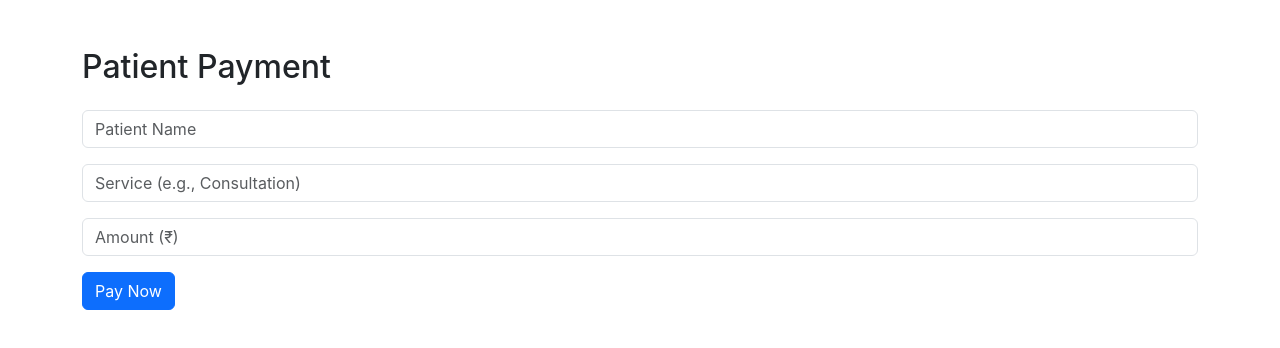
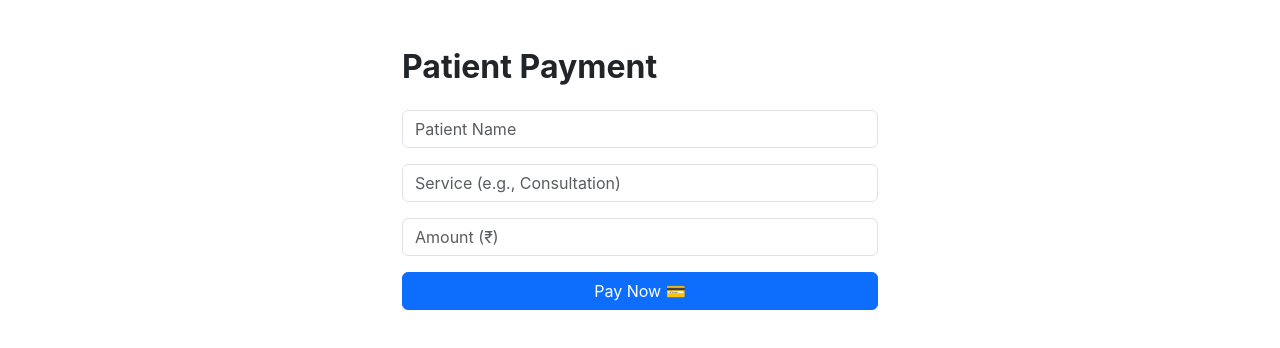
Before and after one commit to Shravya2820/medichain-ui, a React (Create React App) app: page / in a window 1280 px wide. Both pictures are taken after a click on the button "Login". Shown: the top 348 px of the page. Built offline with nearby package versions, Linux system fonts and the light colour scheme.

Commit message:
Razorpay checkout integrated + role navigation setup

```diff
--- a/public/index.html
+++ b/public/index.html
@@ -2,42 +2,12 @@
 <html lang="en">
   <head>
     <meta charset="utf-8" />
-    <link rel="icon" href="%PUBLIC_URL%/favicon.ico" />
-    <meta name="viewport" content="width=device-width, initial-scale=1" />
-    <meta name="theme-color" content="#000000" />
-    <meta
-      name="description"
-      content="Web site created using create-react-app"
-    />
-    <link rel="apple-touch-icon" href="%PUBLIC_URL%/logo192.png" />
-    <!--
-      manifest.json provides metadata used when your web app is installed on a
-      user's mobile device or desktop. See https://developers.google.com/web/fundamentals/web-app-manifest/
-    -->
-    <link rel="manifest" href="%PUBLIC_URL%/manifest.json" />
-    <!--
-      Notice the use of %PUBLIC_URL% in the tags above.
-      It will be replaced with the URL of the `public` folder during the build.
-      Only files inside the `public` folder can be referenced from the HTML.
-
-      Unlike "/favicon.ico" or "favicon.ico", "%PUBLIC_URL%/favicon.ico" will
-      work correctly both with client-side routing and a non-root public URL.
-      Learn how to configure a non-root public URL by running `npm run build`.
-    -->
-    <title>React App</title>
+    <title>MediChainPay</title>
   </head>
   <body>
-    <noscript>You need to enable JavaScript to run this app.</noscript>
     <div id="root"></div>
-    <!--
-      This HTML file is a template.
-      If you open it directly in the browser, you will see an empty page.
 
-      You can add webfonts, meta tags, or analytics to this file.
-      The build step will place the bundled scripts into the <body> tag.
-
-      To begin the development, run `npm start` or `yarn start`.
-      To create a production bundle, use `npm run build` or `yarn build`.
-    -->
+    <!-- ✅ Razorpay script MUST be here -->
+    <script src="https://checkout.razorpay.com/v1/checkout.js"></script>
   </body>
 </html>
--- a/src/App.js
+++ b/src/App.js
@@ -1,6 +1,8 @@
 import { useState } from "react";
 import Login from "./pages/Login";
 import PatientPay from "./pages/PatientPay";
+import AdminRefund from "./pages/AdminRefund";
+import AdminDashboard from "./pages/AdminDashboard";
 
 function App() {
   const [role, setRole] = useState(null);
@@ -8,7 +10,15 @@ function App() {
   if (!role) return <Login onLogin={setRole} />;
 
   if (role === "patient") return <PatientPay />;
-  if (role === "admin") return <div className="container mt-5"><h2>Admin Portal Coming...</h2></div>;
+  if (role === "admin")
+    return (
+      <>
+        <AdminDashboard />
+        <AdminRefund />
+      </>
+    );
+
+  return null;
 }
 
 export default App;
--- /dev/null
+++ b/src/pages/AdminDashboard.js
@@ -0,0 +1,3 @@
+export default function AdminDashboard() {
+  return <h2 style={{ textAlign: "center", marginTop: "50px" }}>Admin Dashboard (Coming Soon)</h2>;
+}
--- /dev/null
+++ b/src/pages/AdminRefund.js
@@ -0,0 +1,3 @@
+export default function AdminRefund() {
+  return <h2 style={{ textAlign: "center", marginTop: "50px" }}>Refund Section (Coming Soon)</h2>;
+}
--- a/src/pages/PatientPay.js
+++ b/src/pages/PatientPay.js
@@ -1,41 +1,74 @@
-import { useState } from "react";
+import { useState, useEffect } from "react";
 
 export default function PatientPay() {
   const [name, setName] = useState("");
   const [service, setService] = useState("");
   const [amount, setAmount] = useState("");
 
-  function handlePay() {
-    alert("Payment popup will open here (Razorpay coming next)");
+  // ✅ Load Razorpay Script Once
+  useEffect(() => {
+    const script = document.createElement("script");
+    script.src = "https://checkout.razorpay.com/v1/checkout.js";
+    script.async = true;
+    document.body.appendChild(script);
+  }, []);
+
+  function makePayment() {
+
+    if (!window.Razorpay) {
+      alert("⏳ Loading payment system... Please try again in 2 seconds.");
+      return;
+    }
+
+    var options = {
+      key: "rzp_test_4aK7LO9bBkpeQ7", // ✅ Test key (allowed for hackathon)
+      amount: Number(amount) * 100, // Razorpay requires amount in paise
+      currency: "INR",
+      name: "MediChainPay",
+      description: service,
+      handler: function (response) {
+        alert("✅ Payment Successful!\n\nPayment ID: " + response.razorpay_payment_id);
+      },
+      prefill: {
+        name: name,
+      },
+      theme: {
+        color: "#2563eb",
+      },
+    };
+
+    const paymentObject = new window.Razorpay(options);
+    paymentObject.open();
   }
 
   return (
-    <div className="container mt-5">
-      <h2 className="mb-4">Patient Payment</h2>
+    <div className="container mt-5" style={{ maxWidth: "500px" }}>
+      <h2 className="mb-4 fw-bold">Patient Payment</h2>
 
       <input
         className="form-control mb-3"
         placeholder="Patient Name"
         value={name}
-        onChange={e => setName(e.target.value)}
+        onChange={(e) => setName(e.target.value)}
       />
 
       <input
         className="form-control mb-3"
         placeholder="Service (e.g., Consultation)"
         value={service}
-        onChange={e => setService(e.target.value)}
+        onChange={(e) => setService(e.target.value)}
       />
 
       <input
         className="form-control mb-3"
         placeholder="Amount (₹)"
+        type="number"
         value={amount}
-        onChange={e => setAmount(e.target.value)}
+        onChange={(e) => setAmount(e.target.value)}
       />
 
-      <button className="btn btn-primary" onClick={handlePay}>
-        Pay Now
+      <button className="btn btn-primary w-100" onClick={makePayment}>
+        Pay Now 💳
       </button>
     </div>
   );
```
